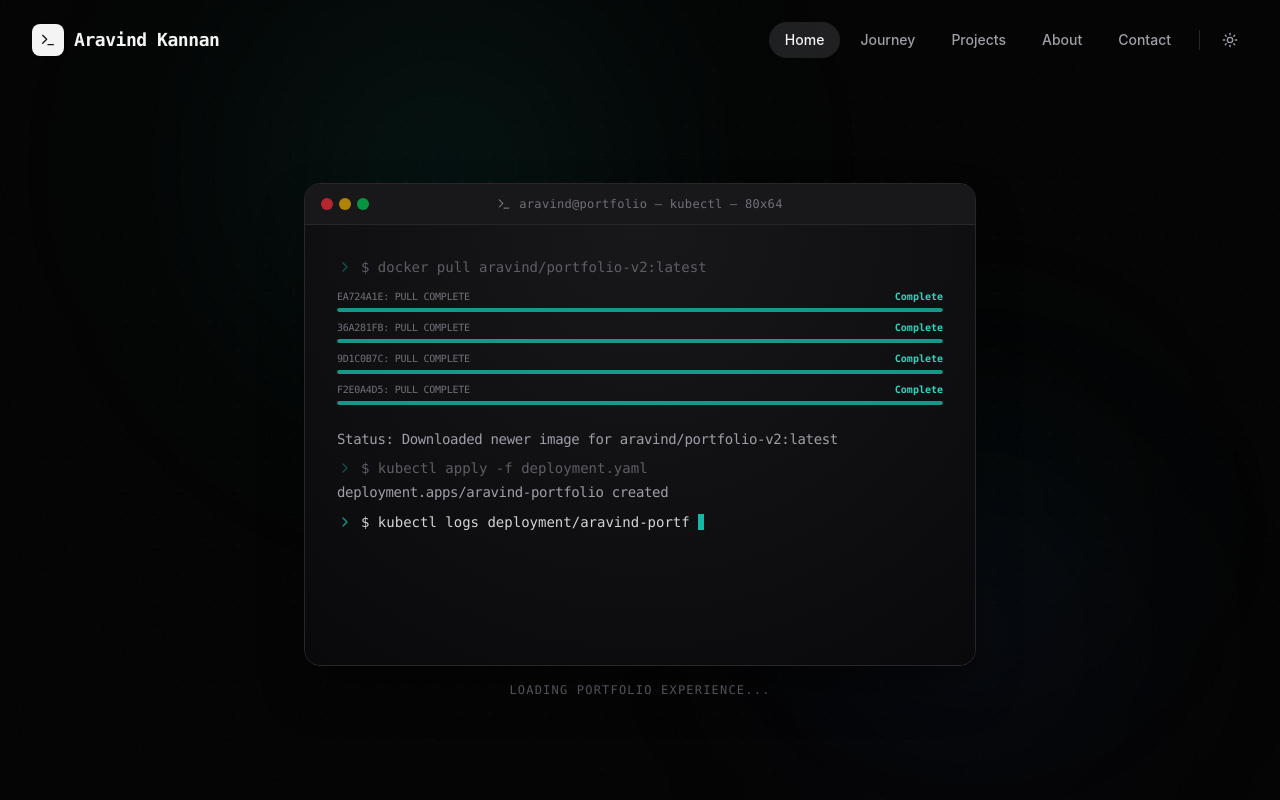
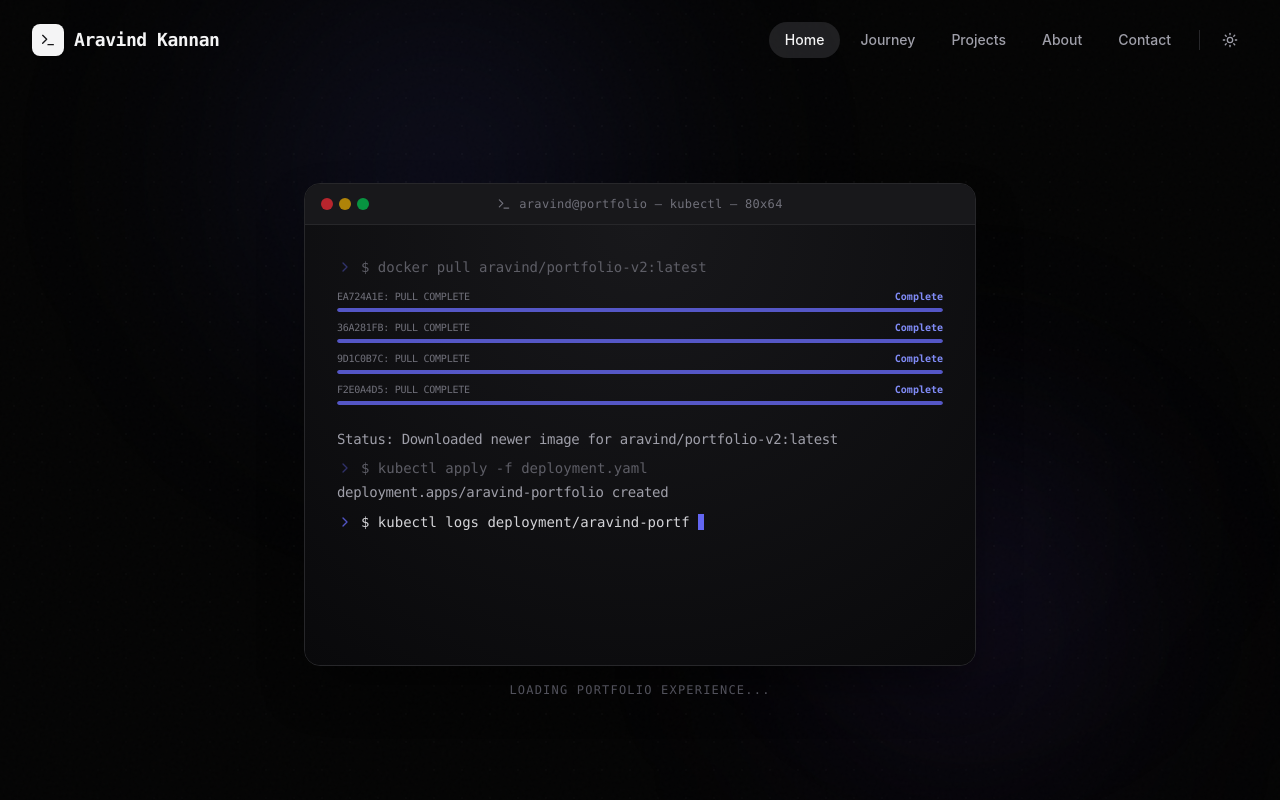
Before and after one commit to Aravind-Kannan/Aravind-Kannan.github.io, a React (Vite) app: page / in a window 1280 px wide. Shown: the top 800 px of the page. Built offline with nearby package versions, Linux system fonts and the light colour scheme.

Commit message:
style: update primary color palette to indigo and adjust orb background gradients

```diff
--- a/src/index.css
+++ b/src/index.css
@@ -2,16 +2,16 @@
 @custom-variant dark (&:is(.dark *));
 
 @theme {
-  --color-primary-50: #f0fdfa;
-  --color-primary-100: #ccfbf1;
-  --color-primary-200: #99f6e4;
-  --color-primary-300: #5eead4;
-  --color-primary-400: #2dd4bf;
-  --color-primary-500: #14b8a6;
-  --color-primary-600: #0d9488;
-  --color-primary-700: #0f766e;
-  --color-primary-800: #115e59;
-  --color-primary-900: #134e4a;
+  --color-primary-50: #eef2ff;
+  --color-primary-100: #e0e7ff;
+  --color-primary-200: #c7d2fe;
+  --color-primary-300: #a5b4fc;
+  --color-primary-400: #818cf8;
+  --color-primary-500: #6366f1;
+  --color-primary-600: #4f46e5;
+  --color-primary-700: #4338ca;
+  --color-primary-800: #3730a3;
+  --color-primary-900: #312e81;
 
   --animate-blink: blink 1s step-end infinite;
   --animate-orb-drift-1: orb-drift-1 20s ease-in-out infinite alternate;
@@ -129,7 +129,7 @@
   height: 600px;
   top: -15%;
   left: 10%;
-  background: radial-gradient(circle, rgba(20, 184, 166, 0.07), transparent 70%);
+  background: radial-gradient(circle, rgba(99, 102, 241, 0.08), transparent 70%);
   animation: orb-drift-1 20s ease-in-out infinite alternate;
 }
 
@@ -138,7 +138,7 @@
   height: 500px;
   bottom: -10%;
   right: 5%;
-  background: radial-gradient(circle, rgba(99, 102, 241, 0.05), transparent 70%);
+  background: radial-gradient(circle, rgba(139, 92, 246, 0.06), transparent 70%);
   animation: orb-drift-2 28s ease-in-out infinite alternate;
 }
 
@@ -147,14 +147,14 @@
   height: 400px;
   top: 40%;
   left: 60%;
-  background: radial-gradient(circle, rgba(20, 184, 166, 0.04), transparent 70%);
+  background: radial-gradient(circle, rgba(99, 102, 241, 0.05), transparent 70%);
   animation: orb-drift-3 24s ease-in-out infinite alternate;
 }
 
 /* Dark mode orbs are slightly more visible */
-.dark .orb-1 { background: radial-gradient(circle, rgba(20, 184, 166, 0.12), transparent 70%); }
-.dark .orb-2 { background: radial-gradient(circle, rgba(99, 102, 241, 0.08), transparent 70%); }
-.dark .orb-3 { background: radial-gradient(circle, rgba(20, 184, 166, 0.06), transparent 70%); }
+.dark .orb-1 { background: radial-gradient(circle, rgba(99, 102, 241, 0.14), transparent 70%); }
+.dark .orb-2 { background: radial-gradient(circle, rgba(139, 92, 246, 0.1), transparent 70%); }
+.dark .orb-3 { background: radial-gradient(circle, rgba(99, 102, 241, 0.08), transparent 70%); }
 
 /* ─── Custom cursor — only on fine-pointer devices ─ */
 .custom-cursor-dot,
```
